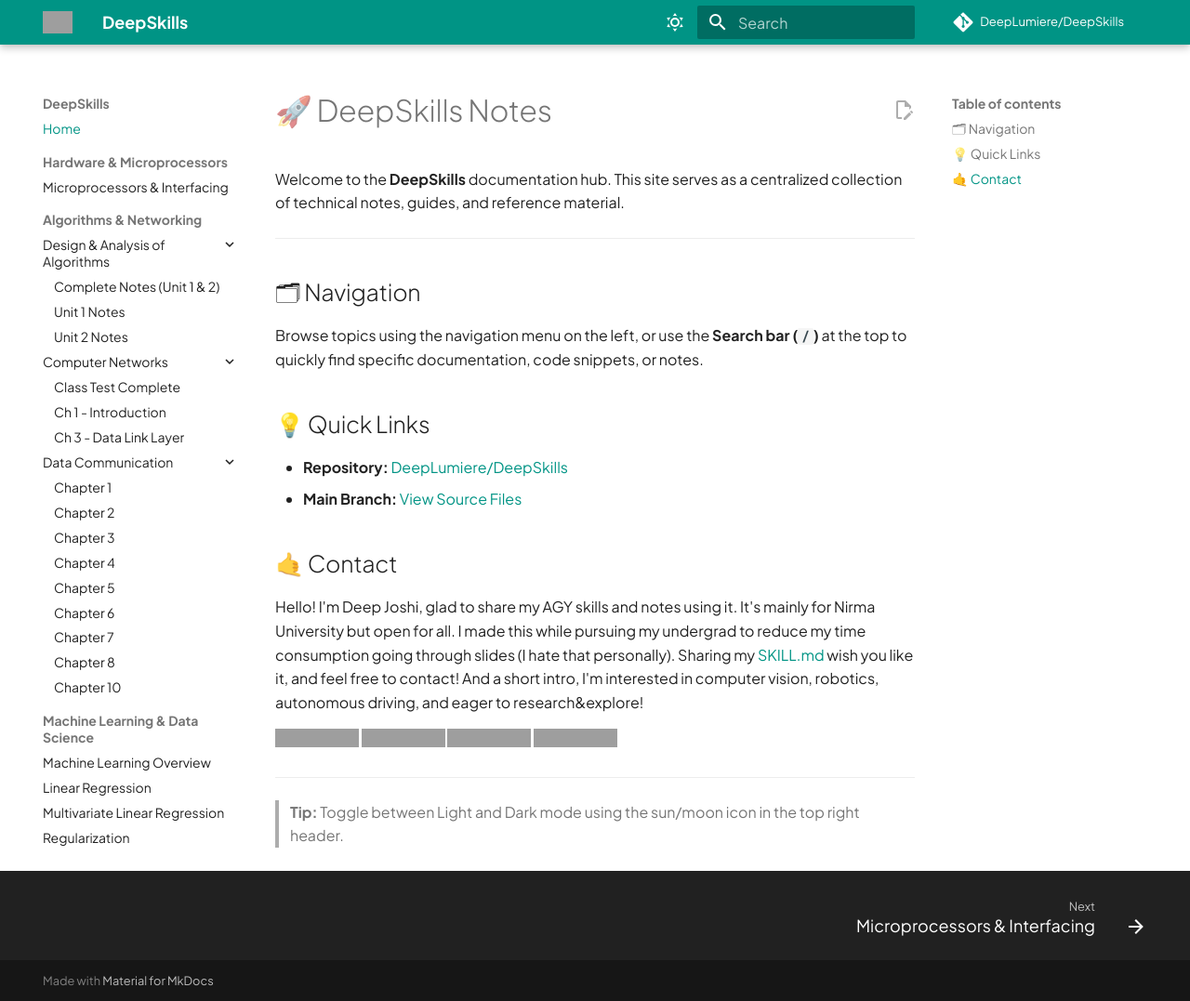
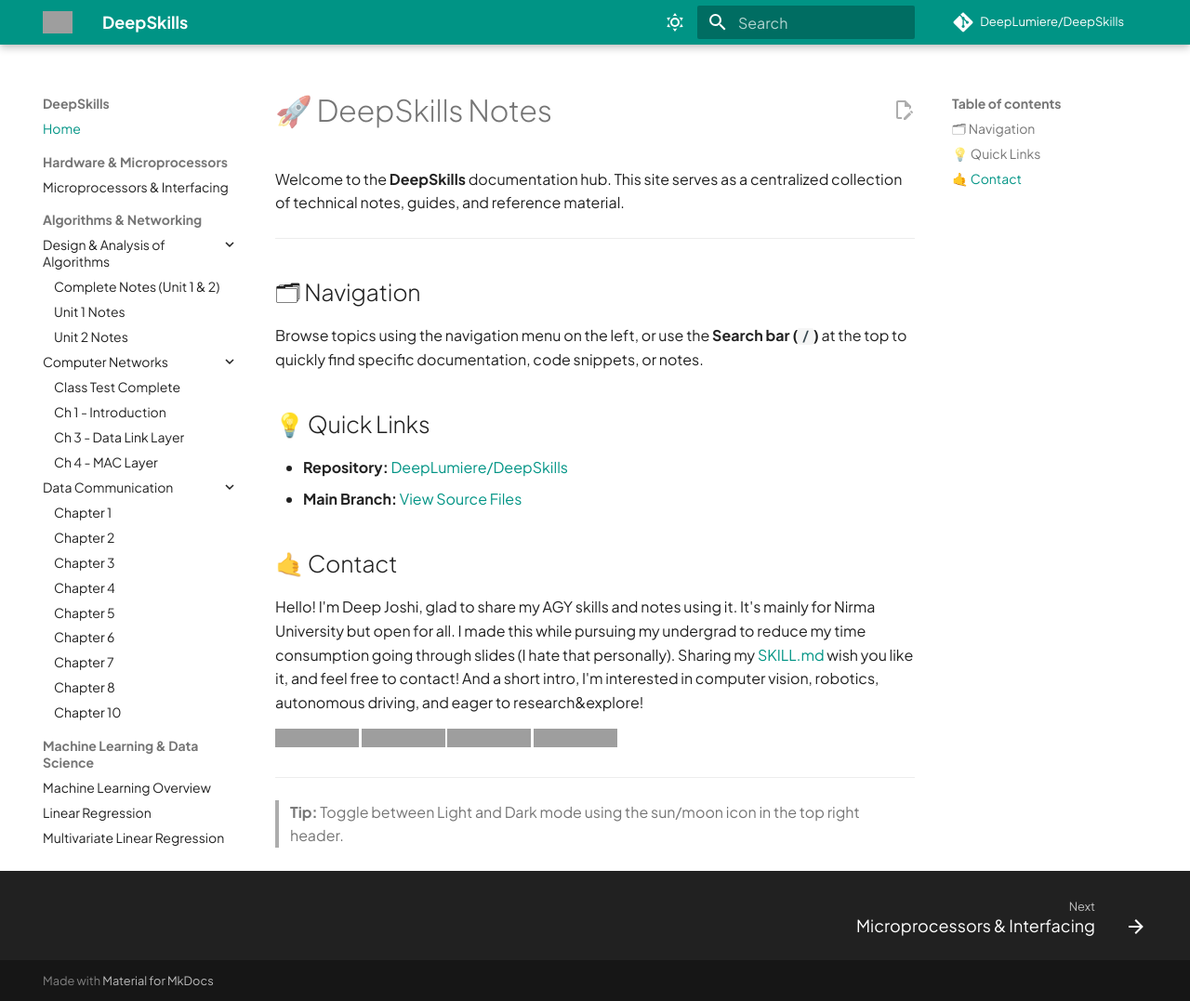
Before and after one commit to DeepLumiere/DeepSkills, an MkDocs documentation site: the page built from notes/index.md, in a window 1280 px wide and 1077 px high. Shown: the whole window at 93% size. Built offline with MkDocs 1.6.1 and Material for MkDocs 9.7.7, drawn with Linux system fonts in a browser that asks for light colours; comment, search, counter and statistics services are not loaded; grey boxes are pictures that could not be loaded.

Commit message:
Update mkdocs.yml

```diff
--- a/mkdocs.yml
+++ b/mkdocs.yml
@@ -107,6 +107,7 @@ nav:
           - Class Test Complete: CompNet_ClassTest.md
           - Ch 1 - Introduction: Chapter_1_Introduction.md
           - Ch 3 - Data Link Layer: Chapter_3_Data_Link_Layer.md
+          - Ch 4 - MAC Layer: Chapter_4_MAC_Layer.md
       - Data Communication:
           - Chapter 1: DC_Chapter1_Notes.md
           - Chapter 2: DC_Chapter2_Notes.md
```
